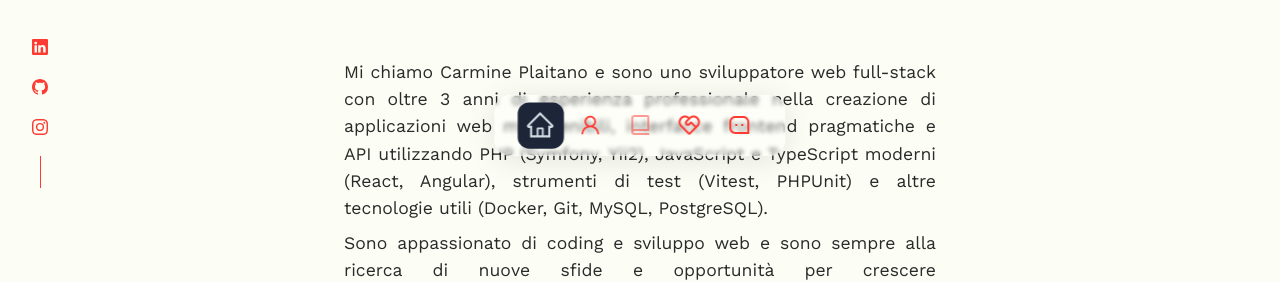
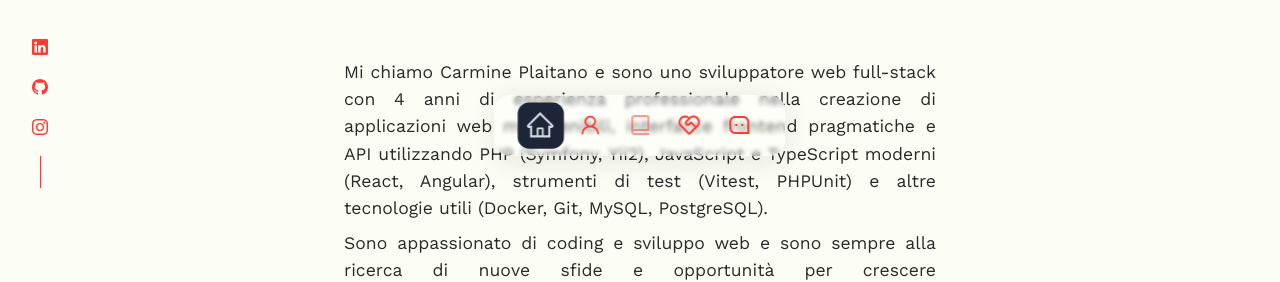
Before and after one commit to CarminePlaitano/portfolio, a React (Vite) app: page / in a window 1280 px wide. Shown: the part 612-894 px from the top of the page. Built offline with nearby package versions, Linux system fonts and the light colour scheme.

Commit message:
feat/about-me: updated description text and its translation

```diff
--- a/public/locales/en.translation.json
+++ b/public/locales/en.translation.json
@@ -17,7 +17,7 @@
   "Let's start working": "Let's start working",
   "Let's Talk": "Let's Talk",
   "Message": "Message",
-  "My name is Carmine Plaitano and I am a Full-Stack Web Developer with 3+ years of professional experience building maintainable web applications, pragmatic frontend interfaces and APIs using PHP (Symfony, Yii2), modern JavaScript and TypeScript (React, Angular), testing tools (Vitest, PHPUnit) and other useful technologies (Docker, Git, MySQL, PostgreSQL).": "My name is Carmine Plaitano and I am a Full-Stack Web Developer with 3+ years of professional experience building maintainable web applications, pragmatic frontend interfaces and APIs using PHP (Symfony, Yii2), modern JavaScript and TypeScript (React, Angular), testing tools (Vitest, PHPUnit) and other useful technologies (Docker, Git, MySQL, PostgreSQL).",
+  "My name is Carmine Plaitano and I am a Full-Stack Web Developer with 4 years of professional experience building maintainable web applications, pragmatic frontend interfaces and APIs using PHP (Symfony, Yii2), modern JavaScript and TypeScript (React, Angular), testing tools (Vitest, PHPUnit) and other useful technologies (Docker, Git, MySQL, PostgreSQL).": "My name is Carmine Plaitano and I am a Full-Stack Web Developer with 4 years of professional experience building maintainable web applications, pragmatic frontend interfaces and APIs using PHP (Symfony, Yii2), modern JavaScript and TypeScript (React, Angular), testing tools (Vitest, PHPUnit) and other useful technologies (Docker, Git, MySQL, PostgreSQL).",
   "My website was missing a section about my business's services. I contacted Carmine, and the problem was solved. Great!": "My website was missing a section about my business's services. I contacted Carmine, and the problem was solved. Great!",
   "Projects": "Projects",
   "Read CV": "Read CV",
--- a/public/locales/it.translation.json
+++ b/public/locales/it.translation.json
@@ -17,7 +17,7 @@
   "Let's start working": "Iniziamo a lavorare",
   "Let's Talk": "Parliamone",
   "Message": "Messaggio",
-  "My name is Carmine Plaitano and I am a Full-Stack Web Developer with 3+ years of professional experience building maintainable web applications, pragmatic frontend interfaces and APIs using PHP (Symfony, Yii2), modern JavaScript and TypeScript (React, Angular), testing tools (Vitest, PHPUnit) and other useful technologies (Docker, Git, MySQL, PostgreSQL).": "Mi chiamo Carmine Plaitano e sono uno sviluppatore web full-stack con oltre 3 anni di esperienza professionale nella creazione di applicazioni web manutenibili, interfacce frontend pragmatiche e API utilizzando PHP (Symfony, Yii2), JavaScript e TypeScript moderni (React, Angular), strumenti di test (Vitest, PHPUnit) e altre tecnologie utili (Docker, Git, MySQL, PostgreSQL).",
+  "My name is Carmine Plaitano and I am a Full-Stack Web Developer with 4 years of professional experience building maintainable web applications, pragmatic frontend interfaces and APIs using PHP (Symfony, Yii2), modern JavaScript and TypeScript (React, Angular), testing tools (Vitest, PHPUnit) and other useful technologies (Docker, Git, MySQL, PostgreSQL).": "Mi chiamo Carmine Plaitano e sono uno sviluppatore web full-stack con 4 anni di esperienza professionale nella creazione di applicazioni web manutenibili, interfacce frontend pragmatiche e API utilizzando PHP (Symfony, Yii2), JavaScript e TypeScript moderni (React, Angular), strumenti di test (Vitest, PHPUnit) e altre tecnologie utili (Docker, Git, MySQL, PostgreSQL).",
   "My website was missing a section about my business's services. I contacted Carmine, and the problem was solved. Great!": "Nel mio sito web mancava la sezione relativa ai servizi che offre la mia attività. Ho contattato Carmine ed il problema è stato risolto. Grande!",
   "Projects": "Progetti",
   "Read CV": "Leggi CV",
--- a/src/components/AboutMe.tsx
+++ b/src/components/AboutMe.tsx
@@ -11,7 +11,7 @@ const AboutMe = () => {
          </div>
          <div className="container about-me_container d-flex flex-column gap-5">
             <div className="about-me_container_text w-xl-50 mx-auto mt-2">
-               <p className="text-justify mb-2">{t("My name is Carmine Plaitano and I am a Full-Stack Web Developer with 3+ years of professional experience building maintainable web applications, pragmatic frontend interfaces and APIs using PHP (Symfony, Yii2), modern JavaScript and TypeScript (React, Angular), testing tools (Vitest, PHPUnit) and other useful technologies (Docker, Git, MySQL, PostgreSQL).")}</p>
+               <p className="text-justify mb-2">{t("My name is Carmine Plaitano and I am a Full-Stack Web Developer with 4 years of professional experience building maintainable web applications, pragmatic frontend interfaces and APIs using PHP (Symfony, Yii2), modern JavaScript and TypeScript (React, Angular), testing tools (Vitest, PHPUnit) and other useful technologies (Docker, Git, MySQL, PostgreSQL).")}</p>
                <p className="text-justify mb-4">{t("I am passionate about coding and web development and I am always looking for new challenges and opportunities to grow professionally.")}</p>
             </div>
          </div>
```
